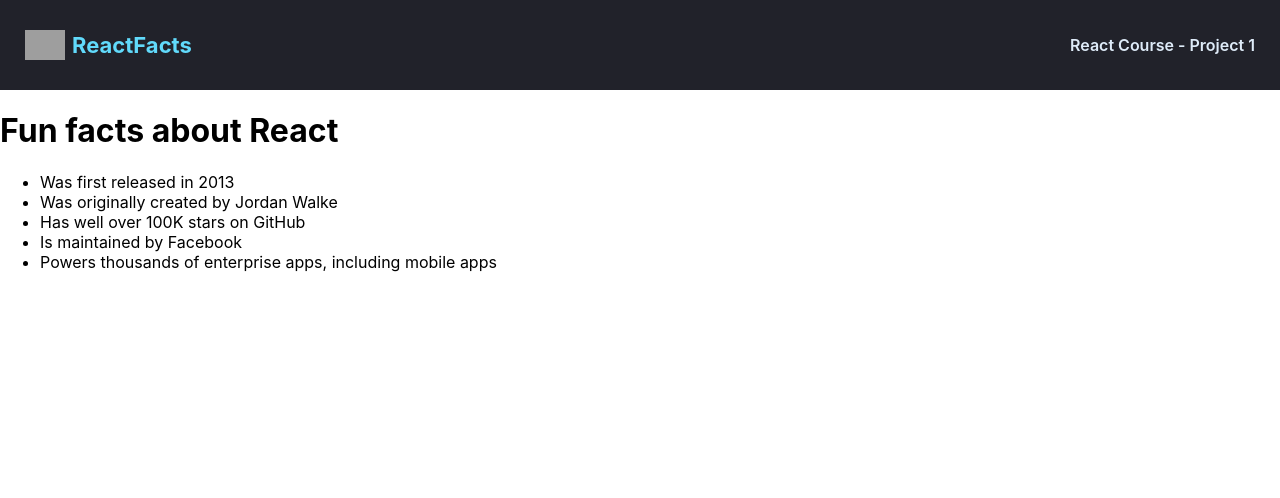
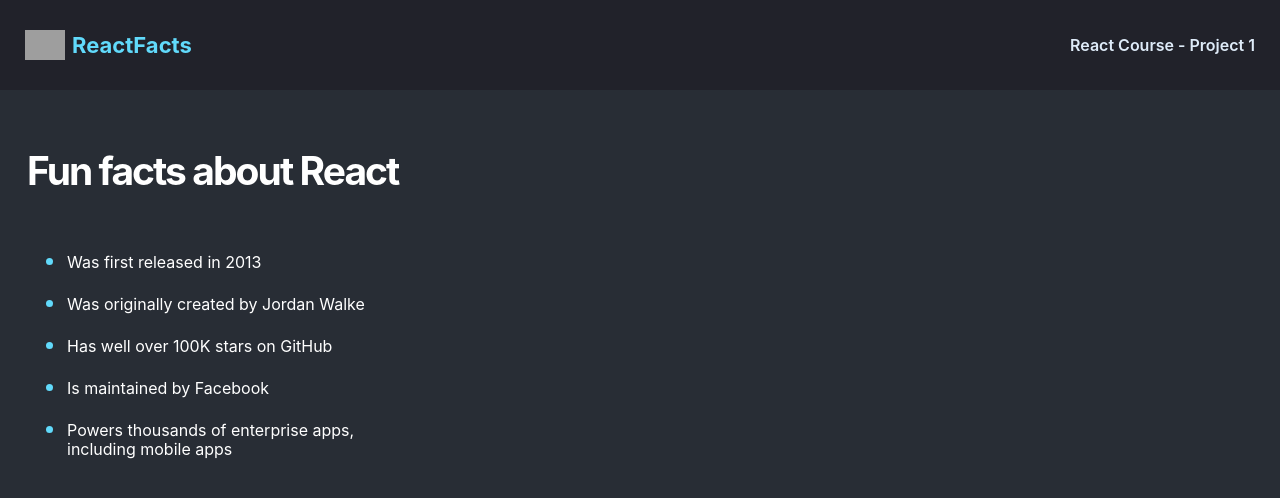
Before and after one commit to shreyas-a-s/mulearn-webdev-bootcamp, a React (Create React App) app in the folder cl-web-reactinfo/: page / in a window 1280 px wide. Shown: the top 498 px of the page. Built offline with nearby package versions, Linux system fonts and the light colour scheme; grey boxes are pictures that could not be loaded; the HTML template or start-up script is replaced by a standard one.

Commit message:
feat(cl-web-reactinfo): Add required css to Main component

```diff
--- a/cl-web-reactinfo/src/index.css
+++ b/cl-web-reactinfo/src/index.css
@@ -5,6 +5,8 @@
 body {
   margin: 0;
   font-family: Inter, sans-serif;
+  height: 100vh;
+  background-color: #282D35;
 }
 
 nav {
@@ -35,3 +37,32 @@
   height: 30px;
   margin-right: 7px;
 }
+
+main {
+  padding: 57px 27px;
+  color: white;
+  /* background-image: url(./images/react-icon-large.png); */
+  background-repeat: no-repeat;
+  background-position: right 75%;
+}
+
+.main--title {
+  margin: 0;
+  font-size: 39px;
+  letter-spacing: -0.05em;
+}
+
+.main--facts {
+  margin-top: 46px;
+  max-width: 400px;
+}
+
+.main--facts > li {
+  line-height: 19px;
+  padding-block: 10px;
+}
+
+.main--facts > li::marker {
+  font-size: 1.4rem;
+  color: #61DAFB;
+}
```
